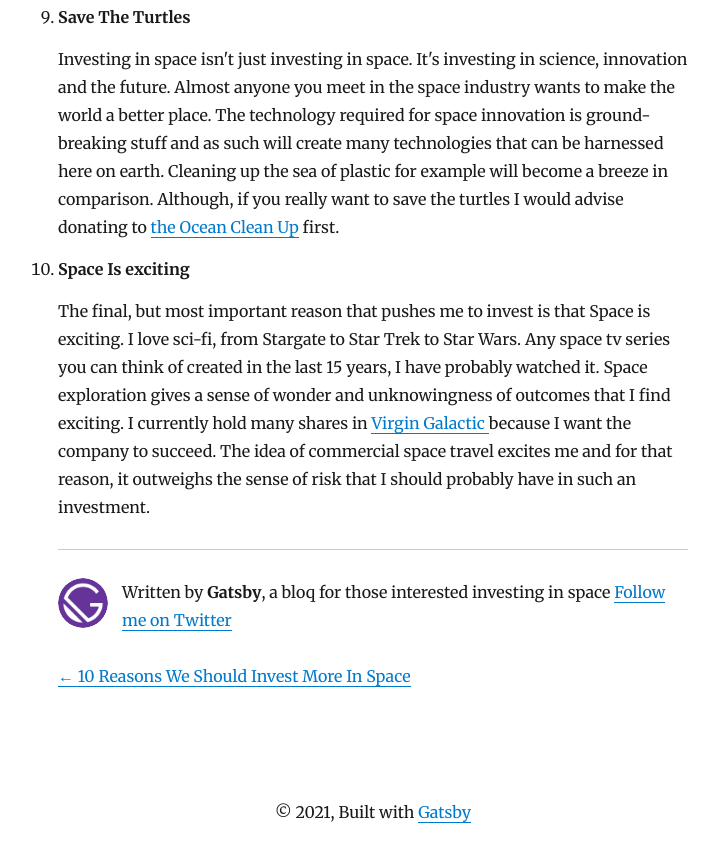
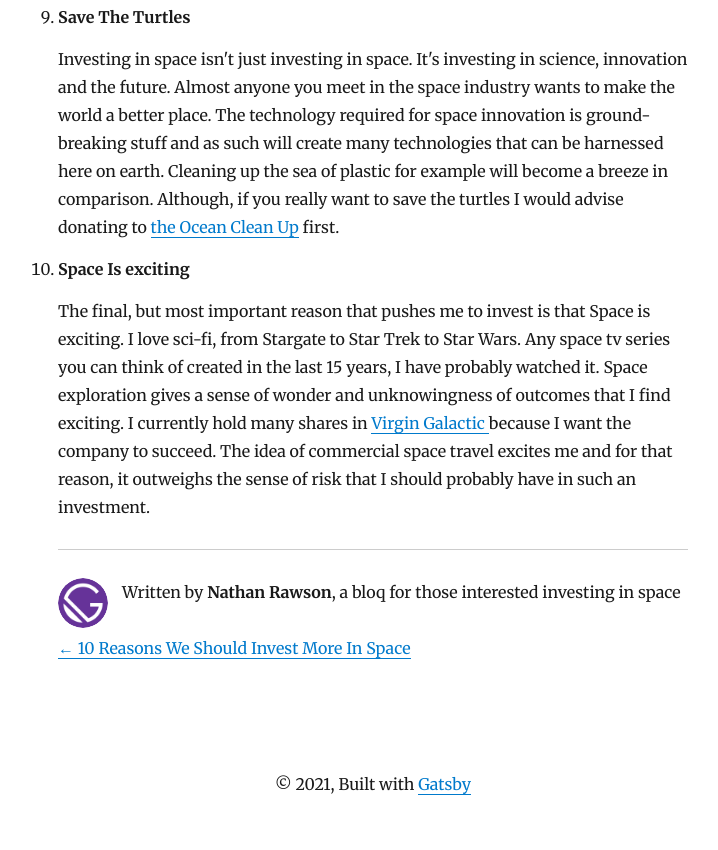
Before and after one commit to Nathanrawson/BlogNetlifyCMS, a Gatsby site: page /blog/10-reasons-we-should-invest-more-in-space-1/ in a window 1280 px wide. Shown: the part 3128-3978 px from the top of the page, without its empty margins (267-985 px from the left). After the commit the page ends 3950 px from the top, so only its background shows below. Built offline with nearby package versions, Linux system fonts and the light colour scheme; Gatsby itself is replaced by a stand-in of ours; some packages are replaced by stand-ins of ours.

Commit message:
space investor 2.0

```diff
--- a/src/components/bio.js
+++ b/src/components/bio.js
@@ -17,12 +17,11 @@
     <StaticQuery
       query={bioQuery}
       render={data => {
-        const { author, social } = data.site.siteMetadata
         return (
           <Container>
             <Image
               fixed={data.avatar.childImageSharp.fixed}
-              alt={author}
+              alt={"Nathan Rawson"}
               style={{
                 marginRight: rhythm(1 / 2),
                 marginBottom: 0,
@@ -34,11 +33,7 @@
               }}
             />
             <p>
-              Written by <strong>{author}</strong>, a bloq for those interested investing in space
-              {` `}
-              <a href={`https://twitter.com/${social.twitter}`}>
-                Follow me on Twitter
-              </a>
+              Written by <strong>Nathan Rawson</strong>, a bloq for those interested investing in space
             </p>
           </Container>
         )
```
